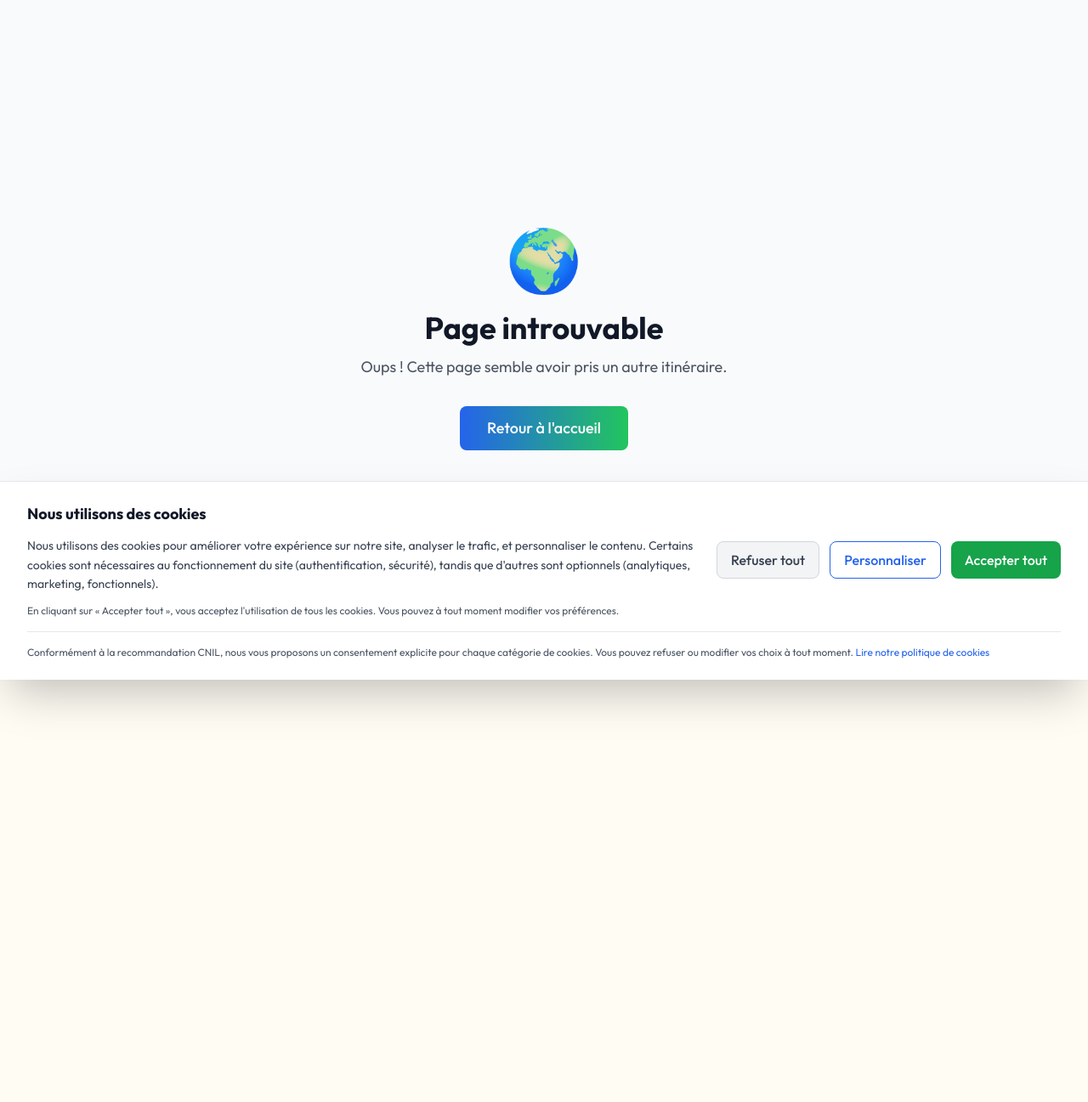
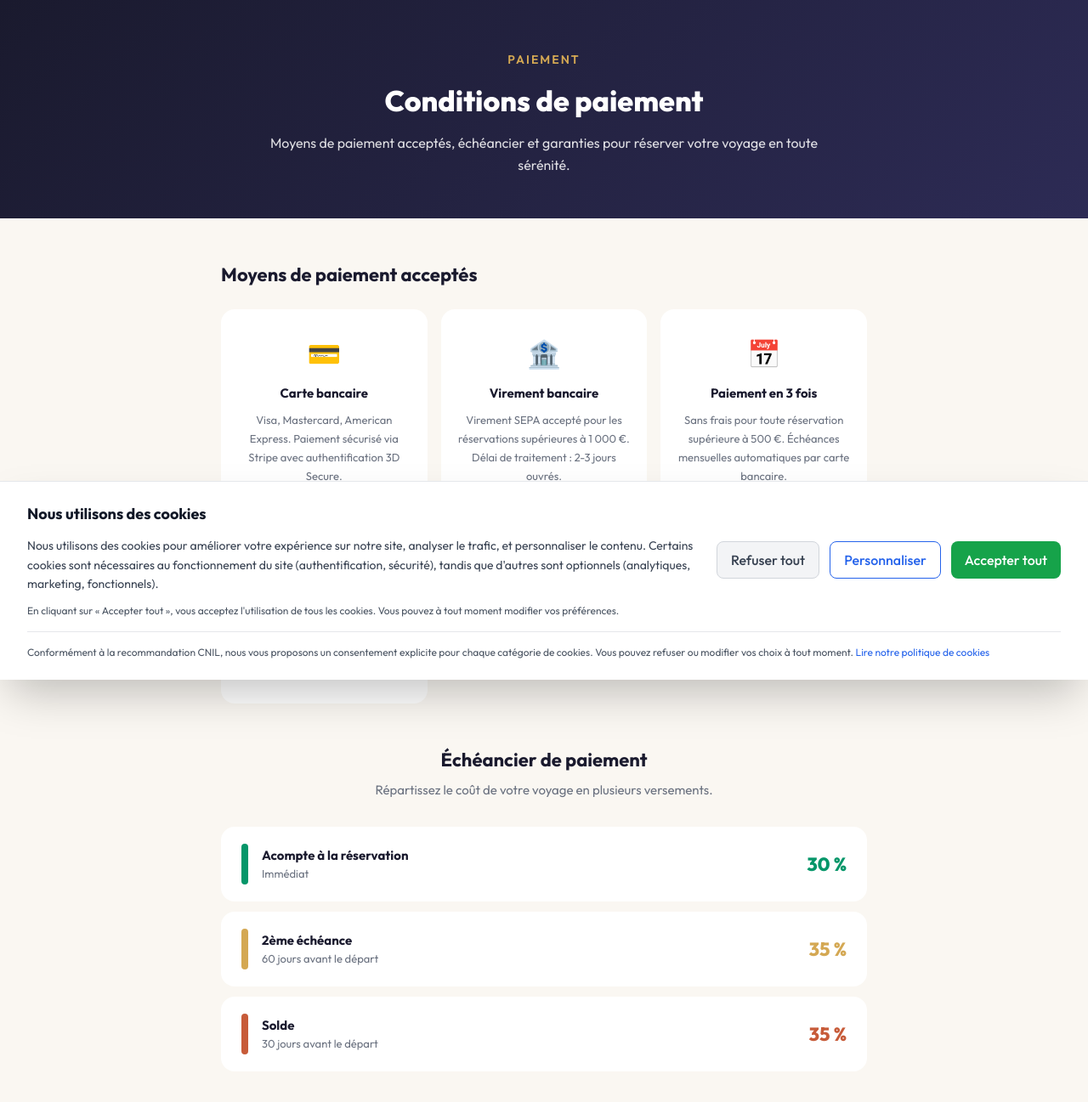
Before and after one commit to eventylife-hub/Eventylife, a Next.js app: page /conditions-paiement in a window 1280 px wide. Before the commit this address had no page. Shown: the top 1297 px of the page at 85% size. Before the commit the page ends 800 px from the top, so only its background shows below. Built offline with nearby package versions, Linux system fonts and the light colour scheme.

Commit message:
feat: add conditions-paiement page

```diff
--- /dev/null
+++ b/app/(public)/conditions-paiement/page.tsx
@@ -0,0 +1,104 @@
+'use client';
+
+const moyens = [
+  { icone: "\u{1F4B3}", titre: "Carte bancaire", desc: "Visa, Mastercard, American Express. Paiement s\u00e9curis\u00e9 via Stripe avec authentification 3D Secure." },
+  { icone: "\u{1F3E6}", titre: "Virement bancaire", desc: "Virement SEPA accept\u00e9 pour les r\u00e9servations sup\u00e9rieures \u00e0 1 000 \u20ac. D\u00e9lai de traitement : 2-3 jours ouvr\u00e9s." },
+  { icone: "\u{1F4C5}", titre: "Paiement en 3 fois", desc: "Sans frais pour toute r\u00e9servation sup\u00e9rieure \u00e0 500 \u20ac. \u00c9ch\u00e9ances mensuelles automatiques par carte bancaire." },
+  { icone: "\u{1F91D}", titre: "Ch\u00e8ques vacances", desc: "Ch\u00e8ques vacances ANCV accept\u00e9s (classiques et Connect). Envoi par courrier recommand\u00e9 requis." },
+];
+
+const echeances = [
+  { etape: "Acompte \u00e0 la r\u00e9servation", montant: "30 %", delai: "Imm\u00e9diat", couleur: "#059669" },
+  { etape: "2\u00e8me \u00e9ch\u00e9ance", montant: "35 %", delai: "60 jours avant le d\u00e9part", couleur: "#D4A853" },
+  { etape: "Solde", montant: "35 %", delai: "30 jours avant le d\u00e9part", couleur: "#C75B39" },
+];
+
+const garanties = [
+  { icone: "\u{1F512}", titre: "Paiement s\u00e9curis\u00e9", desc: "Toutes les transactions sont chiffr\u00e9es en TLS 1.3 et trait\u00e9es par Stripe, certifi\u00e9 PCI DSS niveau 1." },
+  { icone: "\u{1F6E1}\uFE0F", titre: "3D Secure 2", desc: "Authentification forte du porteur de carte conform\u00e9ment \u00e0 la directive europ\u00e9enne DSP2." },
+  { icone: "\u2705", titre: "Garantie financi\u00e8re", desc: "Vos fonds sont prot\u00e9g\u00e9s par notre garantie financi\u00e8re APST, assurant le remboursement en cas de d\u00e9faillance." },
+  { icone: "\u{1F4C4}", titre: "Confirmation imm\u00e9diate", desc: "Vous recevez un email de confirmation avec votre facture d\u00e8s la validation du paiement." },
+];
+
+export default function ConditionsPaiementPage() {
+  return (
+    <div style={{ minHeight: '100vh', background: '#FAF7F2' }}>
+      <div style={{ background: 'linear-gradient(135deg, #1A1A2E 0%, #2D2B55 100%)', padding: '60px 20px 50px', textAlign: 'center' }}>
+        <div style={{ maxWidth: 700, margin: '0 auto' }}>
+          <div style={{ color: '#D4A853', fontSize: 14, fontWeight: 600, letterSpacing: 2, textTransform: 'uppercase', marginBottom: 12 }}>{"Paiement"}</div>
+          <h1 style={{ color: '#FFFFFF', fontSize: 34, fontWeight: 800, marginTop: 0, marginBottom: 12 }}>{"Conditions de paiement"}</h1>
+          <p style={{ color: 'rgba(255,255,255,0.85)', fontSize: 16, lineHeight: 1.6 }}>
+            {"Moyens de paiement accept\u00e9s, \u00e9ch\u00e9ancier et garanties pour r\u00e9server votre voyage en toute s\u00e9r\u00e9nit\u00e9."}
+          </p>
+        </div>
+      </div>
+
+      <div style={{ maxWidth: 800, margin: '0 auto', padding: '50px 20px 60px' }}>
+        <h2 style={{ color: '#1A1A2E', fontSize: 22, fontWeight: 700, marginBottom: 24 }}>{"Moyens de paiement accept\u00e9s"}</h2>
+        <div style={{ display: 'grid', gridTemplateColumns: 'repeat(auto-fit, minmax(220px, 1fr))', gap: 16, marginBottom: 50 }}>
+          {moyens.map(m => (
+            <div key={m.titre} style={{ background: '#FFFFFF', borderRadius: 16, padding: '28px 20px', textAlign: 'center' }}>
+              <div style={{ fontSize: 32, marginBottom: 12 }}>{m.icone}</div>
+              <div style={{ color: '#1A1A2E', fontSize: 15, fontWeight: 700, marginBottom: 8 }}>{m.titre}</div>
+              <p style={{ color: '#6B7280', fontSize: 13, lineHeight: 1.7, margin: 0 }}>{m.desc}</p>
+            </div>
+          ))}
+        </div>
+
+        <h2 style={{ color: '#1A1A2E', fontSize: 22, fontWeight: 700, textAlign: 'center', marginBottom: 8 }}>{"\u00c9ch\u00e9ancier de paiement"}</h2>
+        <p style={{ color: '#6B7280', fontSize: 15, textAlign: 'center', marginBottom: 32 }}>{"R\u00e9partissez le co\u00fbt de votre voyage en plusieurs versements."}</p>
+        <div style={{ display: 'flex', flexDirection: 'column', gap: 12, marginBottom: 50 }}>
+          {echeances.map(e => (
+            <div key={e.etape} style={{ background: '#FFFFFF', borderRadius: 16, padding: '20px 24px', display: 'flex', alignItems: 'center', gap: 16 }}>
+              <div style={{ width: 8, height: 48, borderRadius: 4, background: e.couleur, flexShrink: 0 }} />
+              <div style={{ flex: 1 }}>
+                <div style={{ color: '#1A1A2E', fontSize: 15, fontWeight: 700 }}>{e.etape}</div>
+                <div style={{ color: '#6B7280', fontSize: 13 }}>{e.delai}</div>
+              </div>
+              <div style={{ color: e.couleur, fontSize: 22, fontWeight: 800 }}>{e.montant}</div>
+            </div>
+          ))}
+        </div>
+
+        <div style={{ background: 'linear-gradient(135deg, #1A1A2E, #2D2B55)', borderRadius: 16, padding: '32px 28px', marginBottom: 50 }}>
+          <div style={{ color: '#D4A853', fontSize: 14, fontWeight: 600, letterSpacing: 1, textTransform: 'uppercase', marginBottom: 8 }}>{"Paiement en 3 fois sans frais"}</div>
+          <p style={{ color: 'rgba(255,255,255,0.85)', fontSize: 14, lineHeight: 1.8, margin: 0 }}>
+            {"Pour toute r\u00e9servation d\u2019un montant sup\u00e9rieur \u00e0 500 \u20ac, vous pouvez opter pour le paiement en 3 fois sans frais par carte bancaire. Les pr\u00e9l\u00e8vements sont effectu\u00e9s automatiquement \u00e0 J+0, J+30 et J+60. Aucuns frais suppl\u00e9mentaires ne sont appliqu\u00e9s. En cas d\u2019\u00e9chec de pr\u00e9l\u00e8vement, vous \u00eates notifi\u00e9 par email et disposez de 72h pour r\u00e9gulariser."}
+          </p>
+        </div>
+
+        <h2 style={{ color: '#1A1A2E', fontSize: 22, fontWeight: 700, marginBottom: 24 }}>{"S\u00e9curit\u00e9 et garanties"}</h2>
+        <div style={{ display: 'grid', gridTemplateColumns: 'repeat(auto-fit, minmax(220px, 1fr))', gap: 16, marginBottom: 50 }}>
+          {garanties.map(g => (
+            <div key={g.titre} style={{ background: '#FFFFFF', borderRadius: 16, padding: '28px 20px', textAlign: 'center' }}>
+              <div style={{ fontSize: 32, marginBottom: 12 }}>{g.icone}</div>
+              <div style={{ color: '#1A1A2E', fontSize: 15, fontWeight: 700, marginBottom: 8 }}>{g.titre}</div>
+              <p style={{ color: '#6B7280', fontSize: 13, lineHeight: 1.7, margin: 0 }}>{g.desc}</p>
+            </div>
+          ))}
+        </div>
+
+        <div style={{ background: '#FFFFFF', borderRadius: 16, padding: '28px 24px', marginBottom: 24 }}>
+          <h3 style={{ color: '#1A1A2E', fontSize: 16, fontWeight: 700, marginTop: 0, marginBottom: 12 }}>{"Informations importantes"}</h3>
+          <div style={{ display: 'flex', flexDirection: 'column', gap: 12 }}>
+            {[
+              "Le prix du voyage est garanti une fois l\u2019acompte vers\u00e9. Aucune majoration ne sera appliqu\u00e9e apr\u00e8s confirmation.",
+              "En cas de non-paiement du solde dans les d\u00e9lais, la r\u00e9servation pourra \u00eatre annul\u00e9e avec retenue de l\u2019acompte.",
+              "Les remboursements sont effectu\u00e9s sous 14 jours ouvr\u00e9s sur le moyen de paiement d\u2019origine.",
+              "Pour les groupes de plus de 10 personnes, des conditions sp\u00e9cifiques de paiement peuvent \u00eatre n\u00e9goci\u00e9es.",
+            ].map((texte, i) => (
+              <div key={i} style={{ display: 'flex', gap: 12, alignItems: 'flex-start' }}>
+                <div style={{ width: 6, height: 6, borderRadius: '50%', background: '#D4A853', marginTop: 7, flexShrink: 0 }} />
+                <p style={{ color: '#6B7280', fontSize: 14, lineHeight: 1.6, margin: 0 }}>{texte}</p>
+              </div>
+            ))}
+          </div>
+        </div>
+
+        <p style={{ color: '#9CA3AF', fontSize: 12, textAlign: 'center' }}>
+          {"Derni\u00e8re mise \u00e0 jour : 1er mars 2026 \u2014 Version 1.0"}
+        </p>
+      </div>
+    </div>
+  );
+}
```
